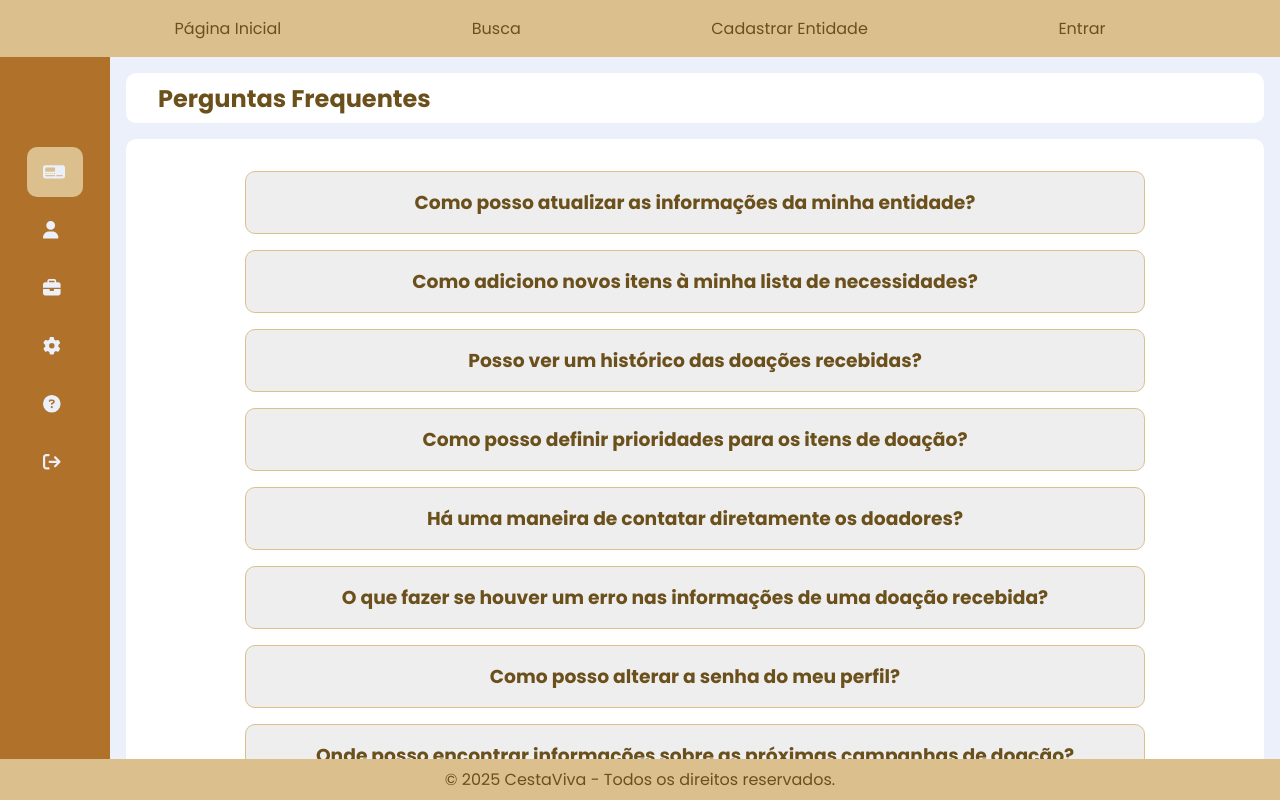
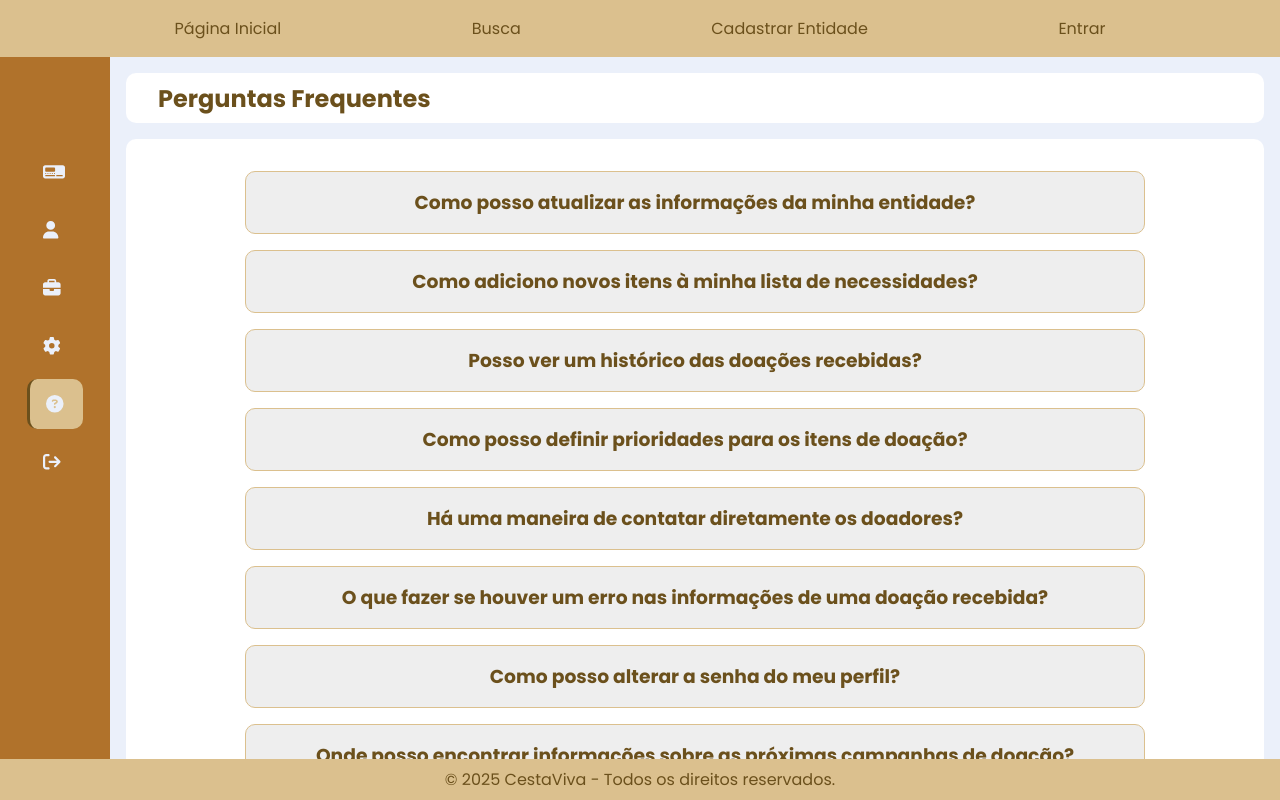
Before and after one commit to Amicuchi/CestaViva, a React (Vite) app: page /dashboard/faq in a window 1280 px wide. Shown: the top 800 px of the page. Built offline with nearby package versions, Linux system fonts and the light colour scheme; no server answers; sample sign-in values are in the browser's storage.

Commit message:
fix(SideBar): alteração visual na sidebar corrigindo o comportamento do hover e aplicação de classe ativa.

```diff
--- a/src/pages/Dashboard/Dashboard.css
+++ b/src/pages/Dashboard/Dashboard.css
@@ -45,9 +45,13 @@
     transition: background-color 0.5s ease-in-out;
 }
 
-.menu li:hover,
+.menu li:hover {
+    background-color: var(--bg-secundario);
+}
+
 .menu li.active {
     background-color: var(--bg-secundario);
+    border-left: 3px solid var(--bg-hover);
 }
 
 .menu a {
--- a/src/pages/Dashboard/components/Sidebar.jsx
+++ b/src/pages/Dashboard/components/Sidebar.jsx
@@ -1,59 +1,72 @@
-import { Link, useNavigate } from 'react-router-dom';
-import { FontAwesomeIcon } from '@fortawesome/react-fontawesome';
+import { Link, useNavigate, useLocation } from "react-router-dom";
+import { FontAwesomeIcon } from "@fortawesome/react-fontawesome";
 import {
   faTachographDigital,
   faUser,
   faBriefcase,
   faGear,
   faCircleQuestion,
-    faArrowRightFromBracket
-} from '@fortawesome/free-solid-svg-icons';
-import '../Dashboard.css';
-import { useAuth } from '../../../services/AuthContext';
+  faArrowRightFromBracket,
+} from "@fortawesome/free-solid-svg-icons";
+import "../Dashboard.css";
+import { useAuth } from "../../../services/AuthContext";
 
 export default function Sidebar() {
   const { logout } = useAuth();
   const navigate = useNavigate();
+  const location = useLocation();
 
   const handleLogout = () => {
     logout();
-        navigate('/');
+    navigate("/");
   };
 
   return (
     <aside className="sidebar">
       <ul className="menu">
-                <li className='active'>
+        <li
+          className={
+            location.pathname.includes("dashboardhome") ||
+            location.pathname.includes("dashboardHome")
+              ? "active"
+              : ""
+          }
+        >
           <Link to="dashboardhome">
             <FontAwesomeIcon icon={faTachographDigital} className="fas" />
             <span className="menu-text">Dashboard</span>
           </Link>
         </li>
-                <li>
+
+        <li className={location.pathname.includes("perfil") ? "active" : ""}>
           <Link to="perfil">
             <FontAwesomeIcon icon={faUser} className="fas" />
             <span className="menu-text">Perfil</span>
           </Link>
         </li>
-                <li>
+        <li className={location.pathname.includes("campanhas") ? "active" : ""}>
           <Link to="campanhas">
             <FontAwesomeIcon icon={faBriefcase} className="fas" />
             <span className="menu-text">Campanhas</span>
           </Link>
         </li>
-                <li>
+        <li
+          className={
+            location.pathname.includes("configuracoes") ? "active" : ""
+          }
+        >
           <Link to="configuracoes">
             <FontAwesomeIcon icon={faGear} className="fas" />
             <span className="menu-text">Configurações</span>
           </Link>
         </li>
-                <li>
+        <li className={location.pathname.includes("faq") ? "active" : ""}>
           <Link to="faq">
             <FontAwesomeIcon icon={faCircleQuestion} className="fas" />
             <span className="menu-text">Ajuda</span>
           </Link>
         </li>
-                <li className='logout'>
+        <li className="logout">
           <Link to="/" onClick={handleLogout}>
             <FontAwesomeIcon icon={faArrowRightFromBracket} className="fas" />
             <span className="menu-text">Sair</span>
```
Lines whose indentation alone changed are shown as unchanged.
